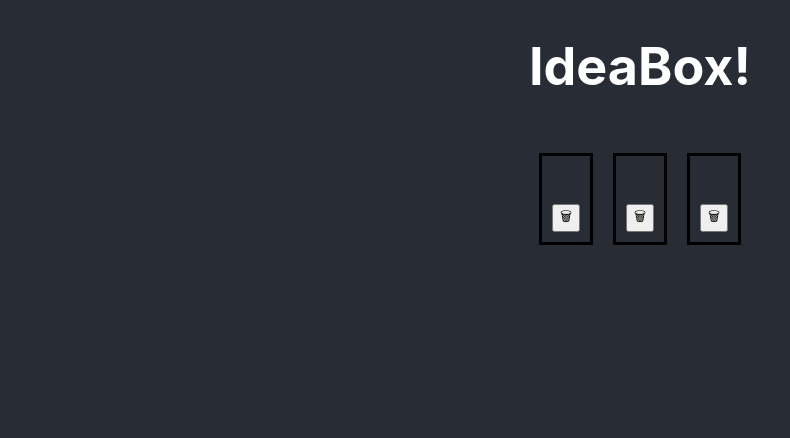
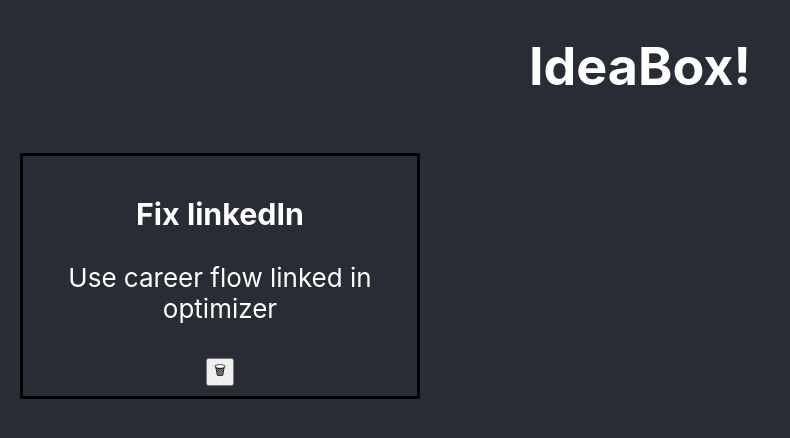
Before and after one commit to rae-107/first-ideabox, a React (Create React App) app: page / in a window 1280 px wide. Shown: the top 438 px of the page, without its empty margins (0-790 px from the left). Built offline with nearby package versions, Linux system fonts and the light colour scheme.

Commit message:
feat: Iterate over state to display all cards

```diff
--- a/src/components/Ideas/Ideas.js
+++ b/src/components/Ideas/Ideas.js
@@ -2,12 +2,11 @@
 import Card from '../Card/Card'
 import './Ideas.css'
 
-const Ideas = () => {
+const Ideas = ({ ideas }) => {
+  const cards = ideas.map(idea => <Card id={idea.id} title={idea.title} description={idea.description} key={idea.id} />)
   return (
     <div className="ideas-container">
-      <Card />
-      <Card />
-      <Card />
+      {cards}
     </div>
   )
 }
```
